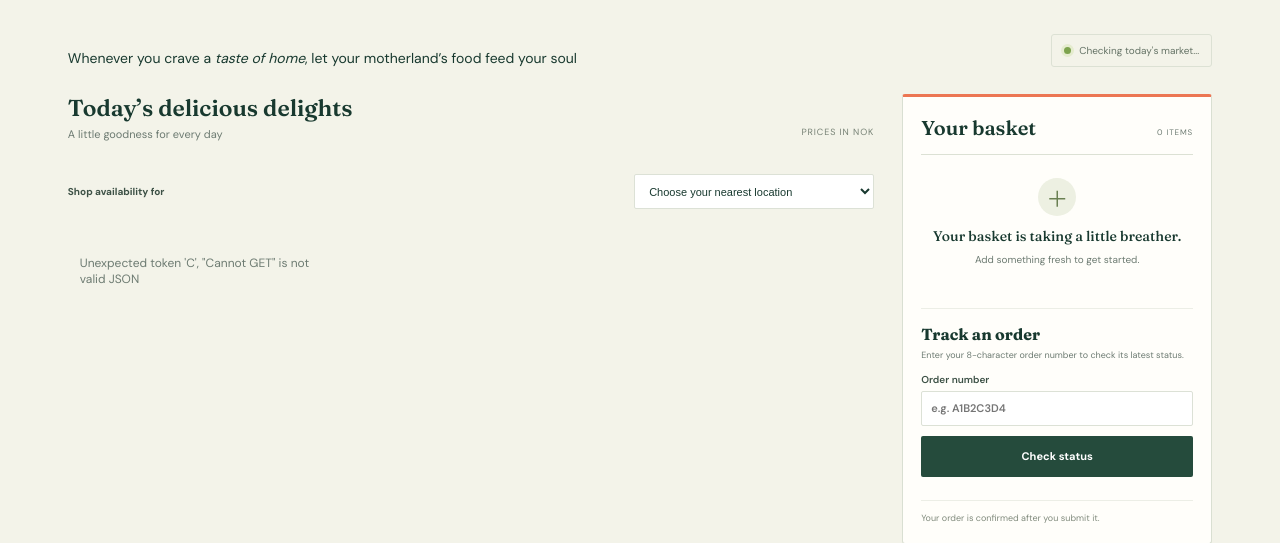
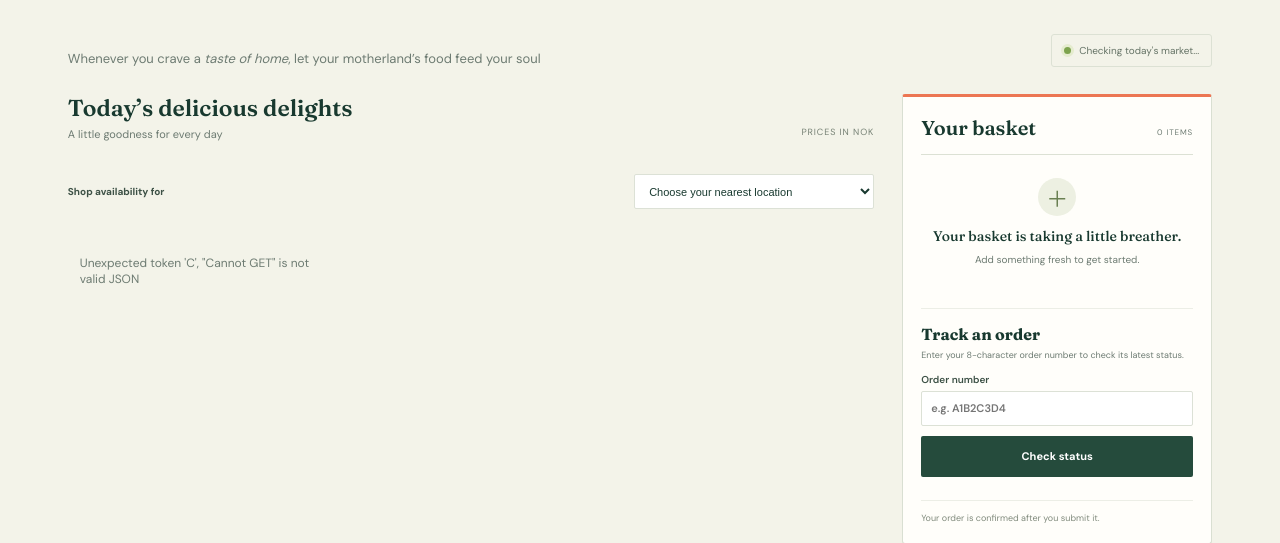
Before and after one commit to Naveen-Kollu/Groceryapp, a Python web app: template templates/index.html in a window 1280 px wide. Shown: the part 114-657 px from the top of the page. Run offline with Jinja, Linux system fonts and the light colour scheme; the template is opened without the code that fills it, so the values that code supplies are empty.

Commit message:
modified diplay content

```diff
--- a/static/styles.css
+++ b/static/styles.css
@@ -40,7 +40,7 @@ button, a { -webkit-tap-highlight-color: transparent; }
 h1, h2, h3, p { margin-top: 0; }
 h1 { margin: 0; font-family: var(--serif); font-size: clamp(32px, 4vw, 48px); font-weight: 500; line-height: 1.13; }
 h1 em { color: #789247; font-weight: 500; }
-.welcome-copy { margin: 9px 0 0; color: var(--muted); font-size: 13px; }
+.welcome-copy { margin: 9px 0 0; color: var(--muted); font-size: 13px; text-transform: none; }
 .market-note { display: flex; align-items: center; gap: 8px; max-width: 320px; padding: 9px 12px; border: 1px solid var(--line); border-radius: 3px; color: #657366; font-size: 10px; text-align: right; }
 .fresh-dot { width: 7px; height: 7px; flex: 0 0 7px; border-radius: 50%; background: #7da34e; box-shadow: 0 0 0 3px #e5eccf; }
 .shop-layout { display: grid; grid-template-columns: minmax(0, 1fr) 310px; align-items: start; gap: 28px; }
--- a/templates/index.html
+++ b/templates/index.html
@@ -29,7 +29,7 @@
   </header>
   <main class="page-shell">
     <section class="welcome-row">
-      <div>Whenever you crave a <em>taste of home</em>, let your motherland’s food feed your soul</div>
+      <p class="welcome-copy">Whenever you crave a <em>taste of home</em>, let your motherland’s food feed your soul</p>
       <div class="market-note"><span class="fresh-dot"></span><span id="connection-status">Checking today's market...</span></div>
     </section>
     <div class="shop-layout">
```
